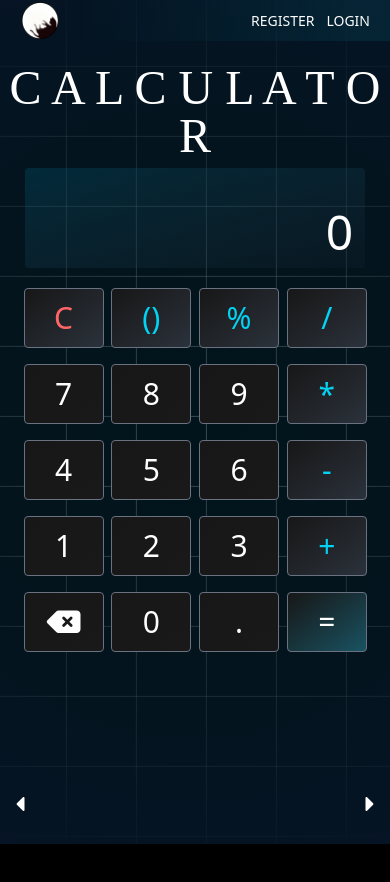
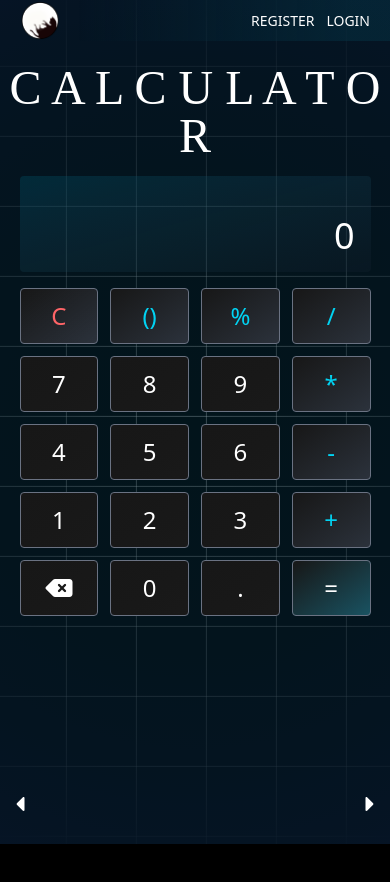
Before and after one commit to Zasmooncat/PortfolioWeb, a React (Vite) app: page /calculator in a window 390 px wide. Shown: the top 882 px of the page. Built offline with nearby package versions, Linux system fonts and the light colour scheme; a web font is replaced by a local one.

Commit message:
responsive calculator

```diff
--- a/src/js/components/calculator.jsx
+++ b/src/js/components/calculator.jsx
@@ -28,6 +28,7 @@ const Calculator = () => {
 
     return (
         <>
+            {/* Fondo animado */}
             <div className="fixed top-0 left-0 w-full h-full z-0 pointer-events-none">
                 <Squares
                     speed={0.2}
@@ -37,51 +38,43 @@ const Calculator = () => {
                     hoverFillColor="#911"
                 />
             </div>
-            {/* Overlay para mejorar contraste */}
             <div className="fixed inset-0 bg-cyan-950/40 z-0 pointer-events-none"></div>
 
-            <p className="titulo font-smooch relative z-20 text-center text-white text-5xl ">
+            <p className="titulo font-smooch relative pb-4 z-20 text-center text-white text-5xl ">
                 C A L C U L A T O R
             </p>
 
-            <div className="m-auto w-[90%] md:w-1/2 lg:w-1/4 h-180 rounded-4xl relative ">
-                <div className=" w-[97%] mx-auto bg-linear-to-br from-cyan-800/30 to-gray-800/20  rounded p-4 mt-2 mb-5 h-25 md:h-35 relative">
-                    <p className="digitos  text-end text-white text-5xl absolute top-10 right-3">
+            {/* Contenedor calculadora */}
+            <div className="m-auto w-[90%] md:w-1/2 lg:w-1/4 rounded-4xl relative flex flex-col gap-4">
+
+                {/* Display */}
+                <div className="bg-gradient-to-br from-cyan-800/30 to-gray-800/20 rounded p-4 h-24 flex items-end justify-end">
+                    <p className="digitos text-white text-4xl md:text-5xl break-all">
                         {input || "0"}
                     </p>
                 </div>
 
-                <div className="buttons-section absolute  md:mr-3 bg-">
+                {/* Grid de botones */}
+                <div className="grid grid-cols-4 gap-3">
                     {[
                         ["C", "()", "%", "/"],
                         ["7", "8", "9", "*"],
                         ["4", "5", "6", "-"],
                         ["1", "2", "3", "+"],
                         ["←", "0", ".", "="],
-                    ].map((row, rowIndex) => (
-                        <div key={rowIndex} className="grid grid-cols-4  md:gap-4 md: mb-4 ">
-                            {row.map((symbol) => (
+                    ].map((row, rowIndex) =>
+                        row.map((symbol) => (
                             <button
-                                    key={symbol}
-                                    className={`border border-gray-500 rounded w-20 h-15 mx-1 text-3xl h-10 md:h-20 p-2 cursor-pointer bg-linear-to-br from-neutral-900 to-neutral-700/40
-                                        ${symbol === "="
+                                key={`${rowIndex}-${symbol}`}
+                                className={`border border-gray-500 rounded text-2xl md:text-3xl h-14 md:h-20
+                                    bg-gradient-to-br from-neutral-900 to-neutral-700/40
+                                    ${
+                                        symbol === "="
                                             ? "bg-cyan-800 text-white hover:bg-cyan-400"
                                             : symbol === "C"
                                             ? "bg-gray-800 text-red-400 hover:bg-red-500"
-                                                : [
-                                                    "←",
-                                                    "0",
-                                                    "1",
-                                                    "2",
-                                                    "3",
-                                                    "4",
-                                                    "5",
-                                                    "6",
-                                                    "7",
-                                                    "8",
-                                                    "9",
-                                                    ".",
-                                                ].includes(symbol)
+                                            : ["←","0","1","2","3","4","5","6","7","8","9","."]
+                                                .includes(symbol)
                                             ? "bg-black text-white hover:bg-gray-800"
                                             : "bg-gray-800 text-cyan-400 hover:bg-gray-700"
                                     }`}
@@ -93,9 +86,8 @@ const Calculator = () => {
                                     symbol
                                 )}
                             </button>
-                            ))}
-                        </div>
-                    ))}
+                        ))
+                    )}
                 </div>
             </div>
 
```
Lines whose indentation alone changed are shown as unchanged.
